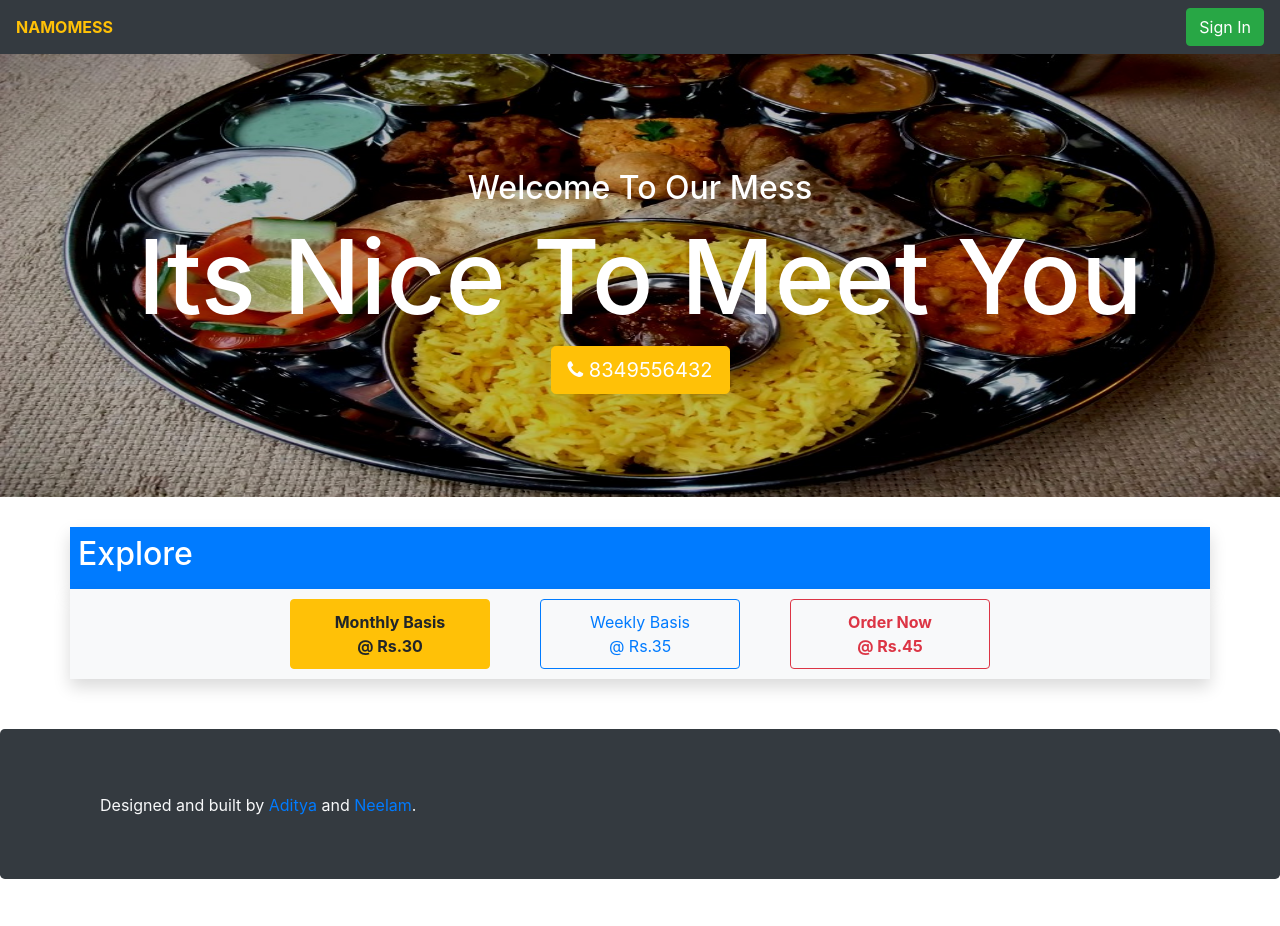
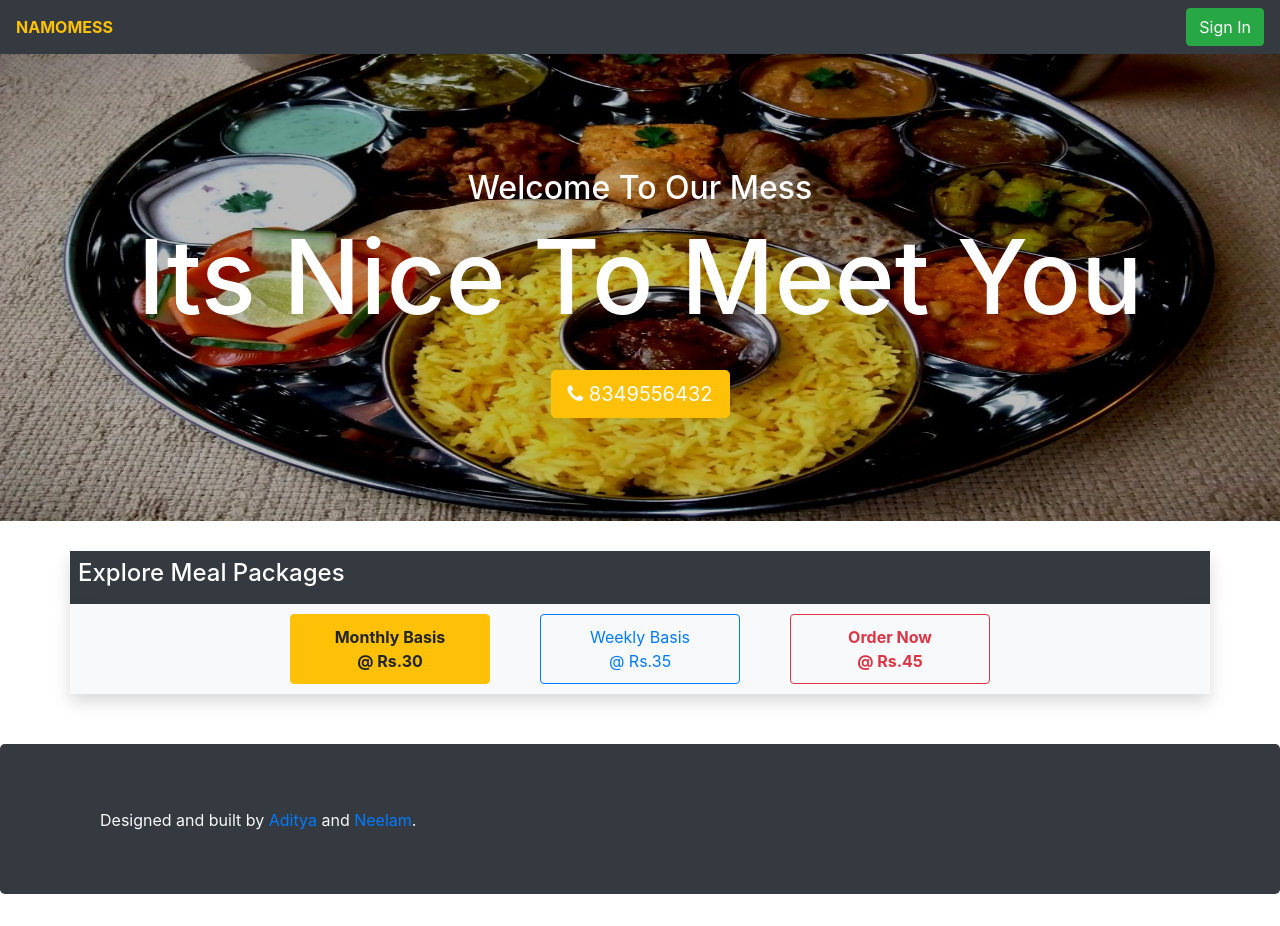
Before and after one commit to Wagh-0321/namo, a plain HTML site: page index.html in a window 1280 px wide. Drawn offline with nearby package versions, Linux system fonts and the light colour scheme.

Commit message:
Update index.html

```diff
--- a/index.html
+++ b/index.html
@@ -31,12 +31,13 @@
   		<div class="container text-center text-white welcome">
 	  		<h2>Welcome To Our Mess</h2>
 	  		<h1>Its Nice To Meet You</h1>
+	  		<br>
 	  		<div class="btn btn-warning btn-lg text-white "><i class="fa fa-phone"> </i>&nbsp;8349556432</div>
   		</div>
 </div>
 
 
-  <div class="container text-white bg-primary shadow p-2"><h2>Explore</h2></div>
+  <div class="shadow mt-2 container text-white bg-dark shadow p-2"><h4>Explore Meal Packages</h4></div>
  <div  class=" bg-light order container d-flex justify-content-center  shadow align-items-center text-center">
 
 
```
